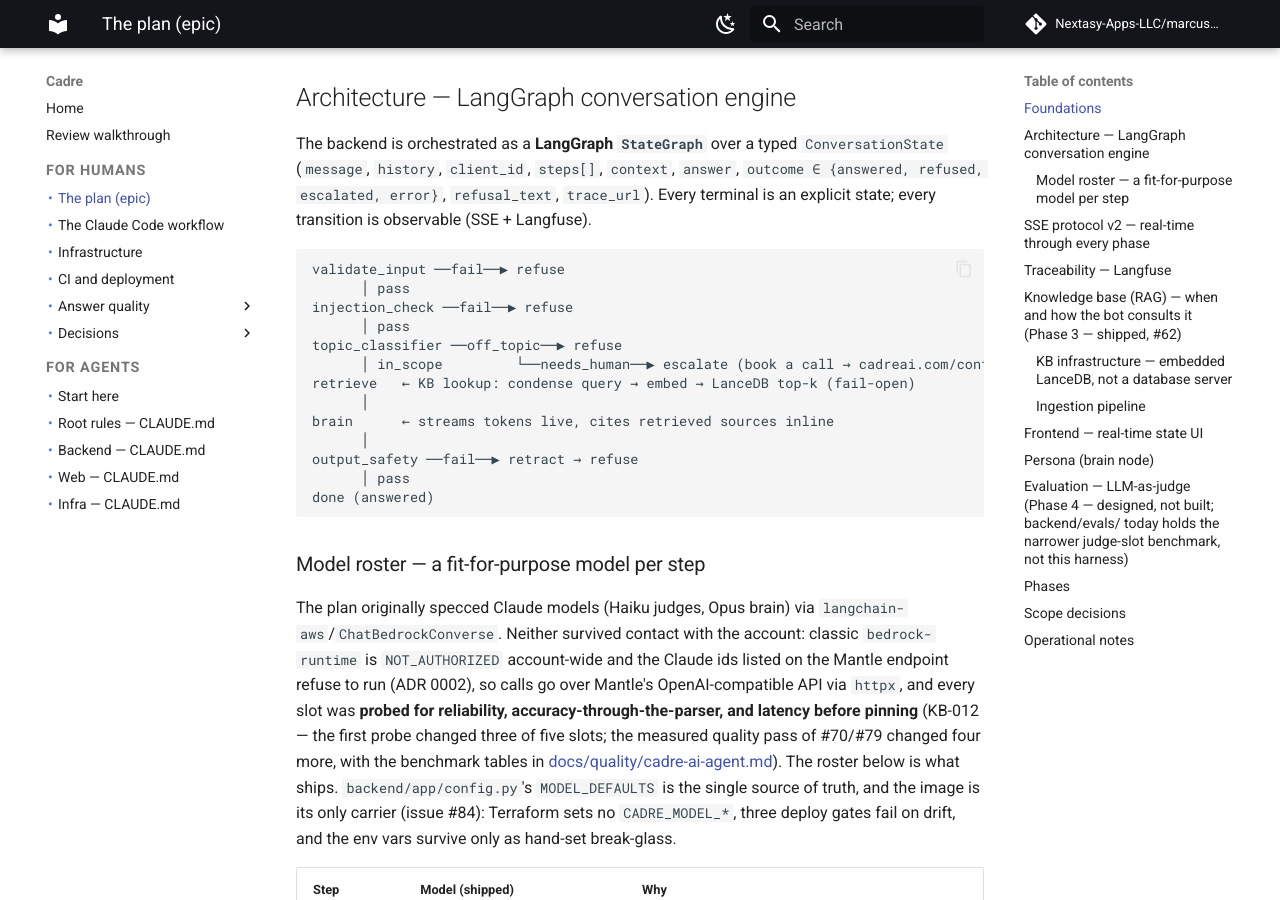
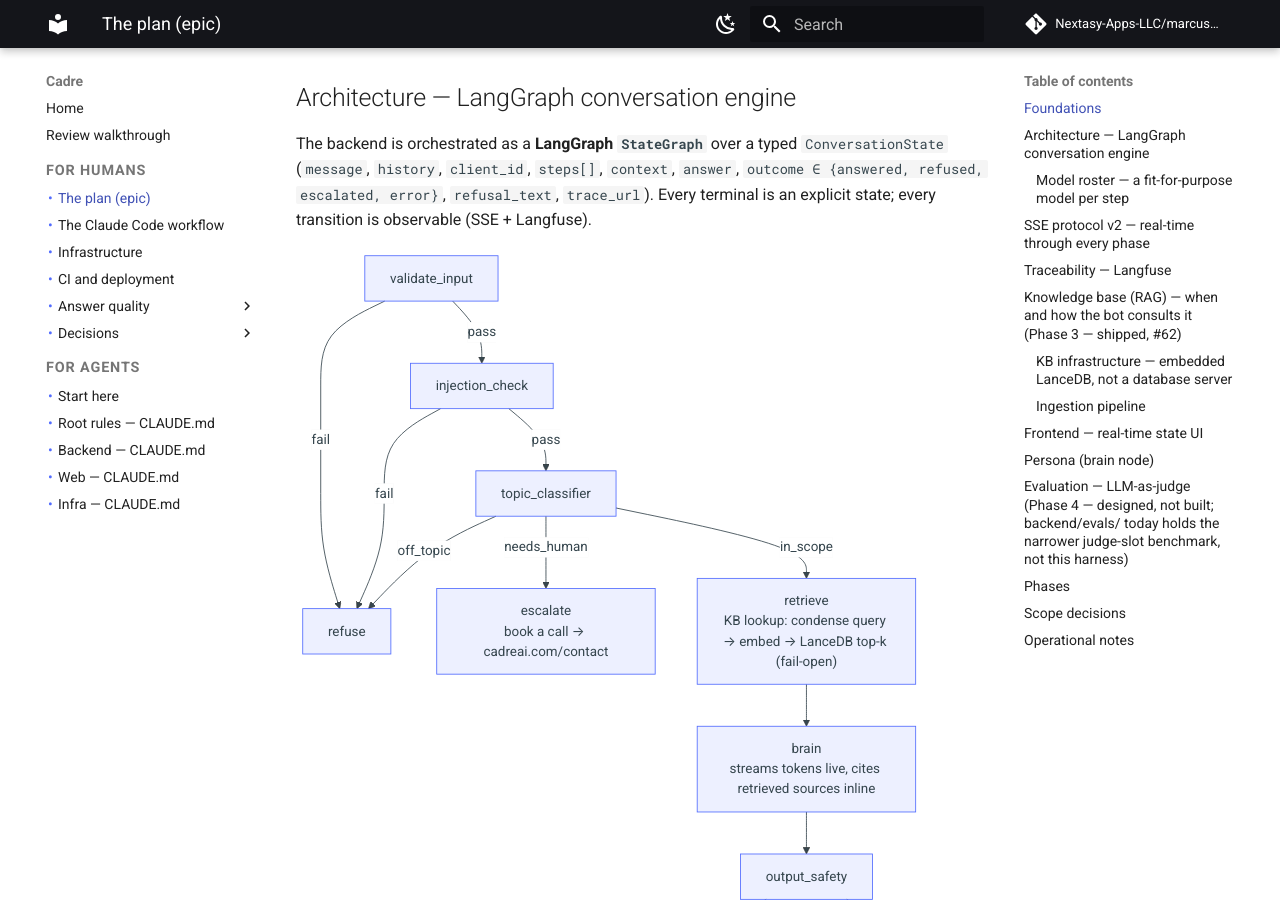
Before and after one commit to Nextasy-Apps-LLC/marcuss-cadre-test, an MkDocs documentation site: the page built from docs/plan-epic.md, in a window 1280 px wide and 900 px high, scrolled down 935 px. Built offline with MkDocs 1.6.1 and Material for MkDocs 9.7.7, drawn with Linux system fonts in a browser that asks for light colours; comment, search, counter and statistics services are not loaded; some of the changed lines change nothing that is shown.

Commit message:
docs: plan.md architecture diagram → mermaid
Convert the ASCII LangGraph pipeline in plan.md to the same flowchart TD
rendering used elsewhere; the site embeds plan.md verbatim, so the plan-epic
page draws it instead of printing monospace.

````diff
--- a/plan.md
+++ b/plan.md
@@ -16,20 +16,19 @@
 
 The backend is orchestrated as a **LangGraph `StateGraph`** over a typed `ConversationState` (`message`, `history`, `client_id`, `steps[]`, `context`, `answer`, `outcome ∈ {answered, refused, escalated, error}`, `refusal_text`, `trace_url`). Every terminal is an explicit state; every transition is observable (SSE + Langfuse).
 
-```
-validate_input ──fail──▶ refuse
-      │ pass
-injection_check ──fail──▶ refuse
-      │ pass
-topic_classifier ──off_topic──▶ refuse
-      │ in_scope         └──needs_human──▶ escalate (book a call → cadreai.com/contact)
-retrieve   ← KB lookup: condense query → embed → LanceDB top-k (fail-open)
-      │
-brain      ← streams tokens live, cites retrieved sources inline
-      │
-output_safety ──fail──▶ retract → refuse
-      │ pass
-done (answered)
+```mermaid
+flowchart TD
+    VI["validate_input"] -->|"fail"| REFUSE["refuse"]
+    VI -->|"pass"| IC["injection_check"]
+    IC -->|"fail"| REFUSE
+    IC -->|"pass"| TC["topic_classifier"]
+    TC -->|"off_topic"| REFUSE
+    TC -->|"needs_human"| ESC["escalate<br/>book a call → cadreai.com/contact"]
+    TC -->|"in_scope"| RET["retrieve<br/>KB lookup: condense query → embed → LanceDB top-k (fail-open)"]
+    RET --> BRAIN["brain<br/>streams tokens live, cites retrieved sources inline"]
+    BRAIN --> OS["output_safety"]
+    OS -->|"fail"| RETRACT["retract → refuse"]
+    OS -->|"pass"| DONE["done (answered)"]
 ```
 
 ### Model roster — a fit-for-purpose model per step
````
